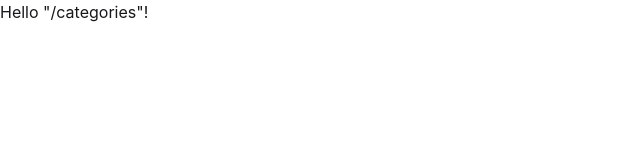
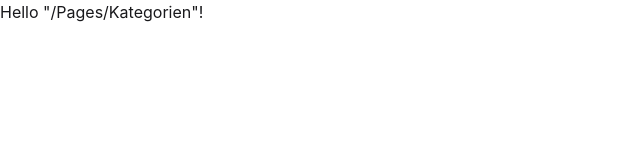
Before and after one commit to josephinemundt1297/NeuerLebensplaner, a React (Vite) app: page /categories in a window 1280 px wide. Shown: the top 160 px of the page, without its empty margins (0-640 px from the left). Built offline with nearby package versions, Linux system fonts and the light colour scheme.

Commit message:
refactor: update routing components and implement CategoriesPage

```diff
--- a/src/pages/kategorien.page.tsx
+++ b/src/pages/categories.page.tsx
@@ -1,3 +1,3 @@
-export function RouteComponent() {
+export function CategoriesPage() {
   return <div>Hello "/Pages/Kategorien"!</div>;
 }
--- a/src/pages/toDo.page.tsx
+++ b/src/pages/toDo.page.tsx
@@ -1,3 +1,3 @@
-export function RouteComponent() {
+export function ToDoPage() {
   return <div>Hello "/Pages/ToDo"!</div>;
 }
--- a/src/routes/categories.tsx
+++ b/src/routes/categories.tsx
@@ -1,9 +1,14 @@
-import { createFileRoute } from '@tanstack/react-router'
+import { createFileRoute } from "@tanstack/react-router";
+import { CategoriesPage } from "../pages/categories.page";
 
-export const Route = createFileRoute('/categories')({
+export const Route = createFileRoute("/categories")({
   component: RouteComponent,
-})
+});
 
 function RouteComponent() {
-  return <div>Hello "/categories"!</div>
+  return (
+    <>
+      <CategoriesPage />
+    </>
+  );
 }
--- a/src/routes/todo.tsx
+++ b/src/routes/todo.tsx
@@ -1,9 +1,14 @@
-import { createFileRoute } from '@tanstack/react-router'
+import { createFileRoute } from "@tanstack/react-router";
+import { ToDoPage } from "../pages/toDo.page";
 
-export const Route = createFileRoute('/todo')({
+export const Route = createFileRoute("/todo")({
   component: RouteComponent,
-})
+});
 
 function RouteComponent() {
-  return <div>Hello "/todo"!</div>
+  return (
+    <>
+      <ToDoPage />
+    </>
+  );
 }
```
